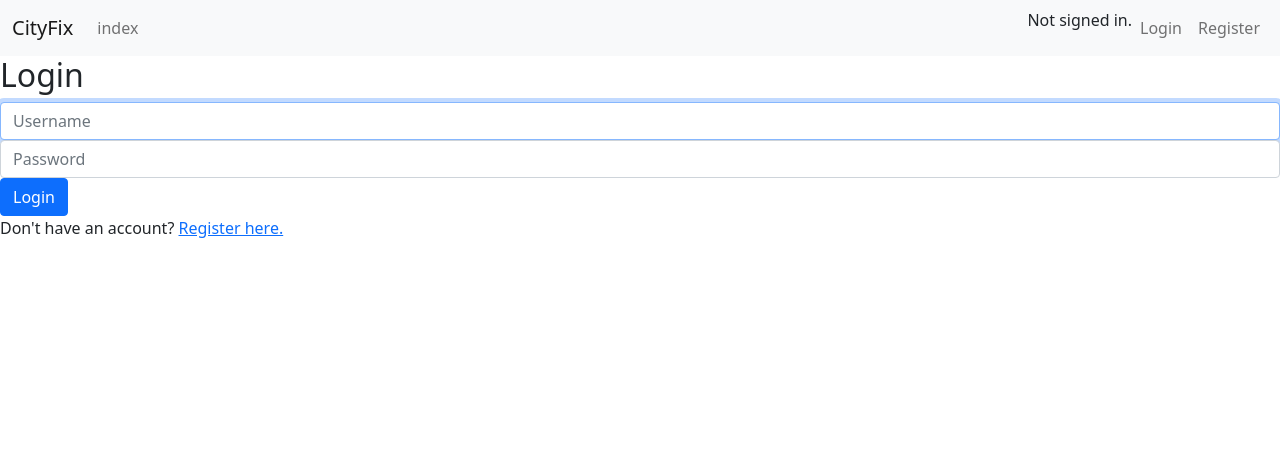
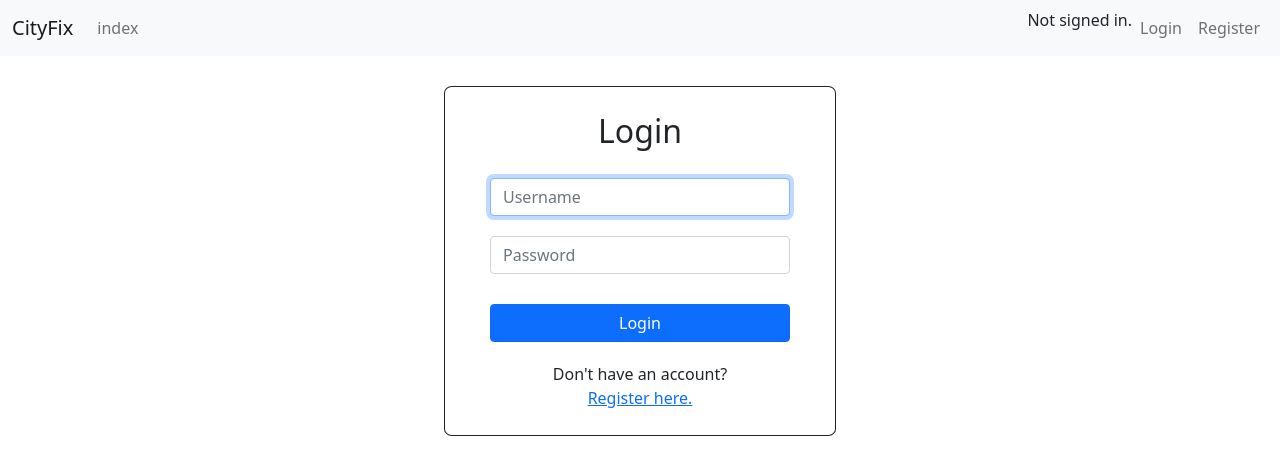
Before and after one commit to CharlotteTo/CityFix, a Django app: page /login/ in a window 1280 px wide. Shown: the top 475 px of the page. Run offline with Django 3.2, Linux system fonts and the light colour scheme; some libraries are stand-ins or nearby versions.

Commit message:
login register styling

```diff
--- a/mainsite/static/register.css
+++ b/mainsite/static/register.css
@@ -12,6 +12,9 @@
     max-width: fit-content;
     padding: 33px;
     border-radius: 2%;
+
+    margin-right: auto;
+    margin-left: auto;
 }
 
 .form-group{
--- a/mainsite/templates/login.html
+++ b/mainsite/templates/login.html
@@ -1,7 +1,12 @@
 {% extends "layout.html" %}
 
+{% block style %}
+{% load static %}
+<link rel="stylesheet" type="text/css" href="{% static 'register.css' %}">
+{% endblock %}
+
 {% block body %}
-
+    <div id="form" style="padding:25px">
         <h2>Login</h2>
 
         {% if message %}
@@ -21,4 +26,5 @@
 
         Don't have an account? <a href="{% url 'register' %}">Register here.</a>
 
+    </div>
         {% endblock %}
```
Also changed, not shown: 2 other files. Lines whose indentation alone changed are shown as unchanged.
